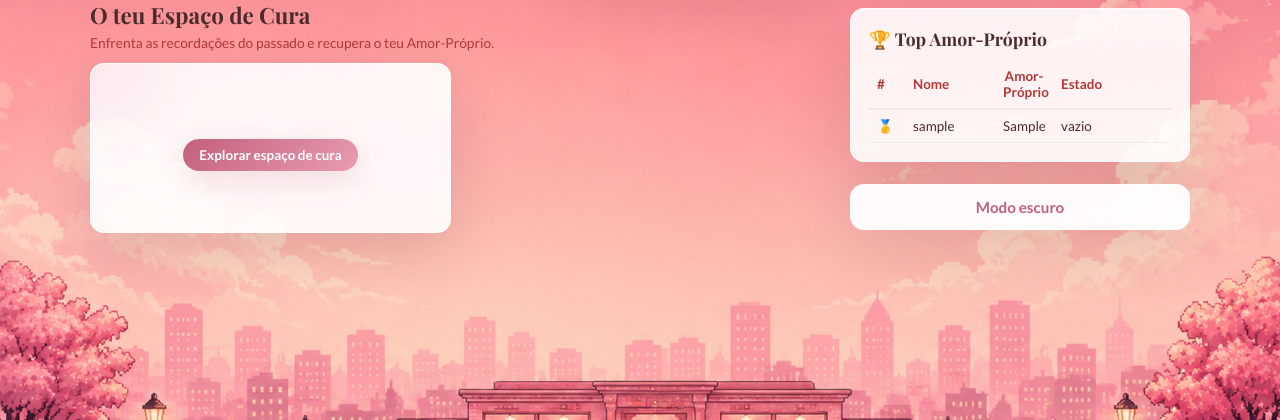
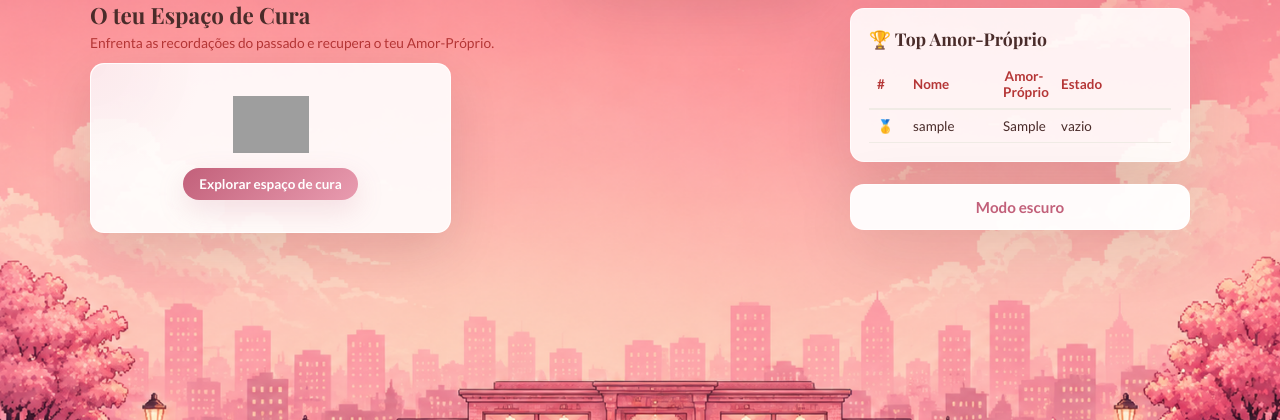
Before and after one commit to mari26006/projeto_grupo, a Flask app: template museum_broken_relationships/templates/dashboard.html in a window 1280 px wide. Shown: the part 114-534 px from the top of the page. Run offline with Flask 3, Linux system fonts and the light colour scheme; the template is opened without the code that fills it: most values are stand-ins (such as "Sample title", 1, 10 or a date in 2020); some web fonts are replaced; grey boxes are pictures that could not be loaded.

Commit message:
imagens pixel

```diff
--- a/museum_broken_relationships/app.py
+++ b/museum_broken_relationships/app.py
@@ -150,7 +150,7 @@ CONSTRUCOES = {
         'ganhos': '+5 a +10 Amor-Próprio',
         'custo': 50,
         'tempo': 3,
-        'emoji': '📦'
+        'imagem': 'img/bau.png'
     },
     'arquivo': {
         'nome': 'Arquivo Digital',
@@ -159,7 +159,7 @@ CONSTRUCOES = {
         'ganhos': '+8 a +12 Amor-Próprio',
         'custo': 150,
         'tempo': 3,
-        'emoji': '💻'
+        'imagem': 'img/arquivodigital.png'
     },
     'mente': {
         'nome': 'A Mente e os Pensamentos',
@@ -168,7 +168,7 @@ CONSTRUCOES = {
         'ganhos': '+10 a +15 Amor-Próprio',
         'custo': 300,
         'tempo': 3,
-        'emoji': '🧠'
+        'imagem': 'img/mentepensamentos.png'
     },
     'novos': {
         'nome': 'Novos Começos',
@@ -177,7 +177,7 @@ CONSTRUCOES = {
         'ganhos': '+12 a +18 Amor-Próprio',
         'custo': 200,
         'tempo': 3,
-        'emoji': '🌱'
+        'imagem': 'img/novoscomecos.png'
     }
 }
 
--- a/museum_broken_relationships/static/css/style.css
+++ b/museum_broken_relationships/static/css/style.css
@@ -630,10 +630,11 @@ body.dark-mode .modal {
 }
 
 .slot-icone-img {
-    width: 58px;
+    width: 76px;
     height: 58px;
     object-fit: contain;
-    margin: 0 auto 8px;
+    margin: 0 auto 5px;
+    display: block;
 }
 
 .slot-vazio p {
--- a/museum_broken_relationships/templates/dashboard.html
+++ b/museum_broken_relationships/templates/dashboard.html
@@ -37,7 +37,7 @@
                     {% if slot.estado == 'vazio' %}
                     {% set tipo_info = construcoes[slot.tipo] %}
                     <div class="slot-vazio">
-                        <div class="slot-icone">{{ tipo_info.emoji }}</div>
+                        <img class="slot-icone-img" src="{{ url_for('static', filename=tipo_info.imagem) }}" alt="{{ tipo_info.nome }}">
                         <p>{{ tipo_info.nome }}</p>
                         <p class="slot-sub">{{ tipo_info.descricao }}</p>
                         <button type="button" class="btn btn-slot" data-action="construir" data-slot="{{ slot.numero }}" data-tipo="{{ slot.tipo }}" aria-label="Construir slot {{ slot.numero }}">Explorar espaço de cura</button>
@@ -59,7 +59,7 @@
                     {% set tipo_info = construcoes[slot.tipo] %}
                     {% set total_momentos = tarefas_base[slot.tipo] | length %}
                     <div class="slot-ativo">
-                        <div class="slot-icone">{{ tipo_info.emoji }}</div>
+                        <img class="slot-icone-img" src="{{ url_for('static', filename=tipo_info.imagem) }}" alt="{{ tipo_info.nome }}">
                         <p>{{ tipo_info.nome }}</p>
                         <p class="slot-meta">Momento {{ slot.etapa or 1 }} de {{ total_momentos }}</p>
                         <p class="slot-sub estado-ativo">✅ Pronto para tarefas!</p>
```
Also changed, not shown: museum_broken_relationships/static/img/arquivodigital.png (added), museum_broken_relationships/static/img/bau.png (added), museum_broken_relationships/static/img/mentepensamentos.png (added), museum_broken_relationships/static/img/novoscomecos.png (added).
